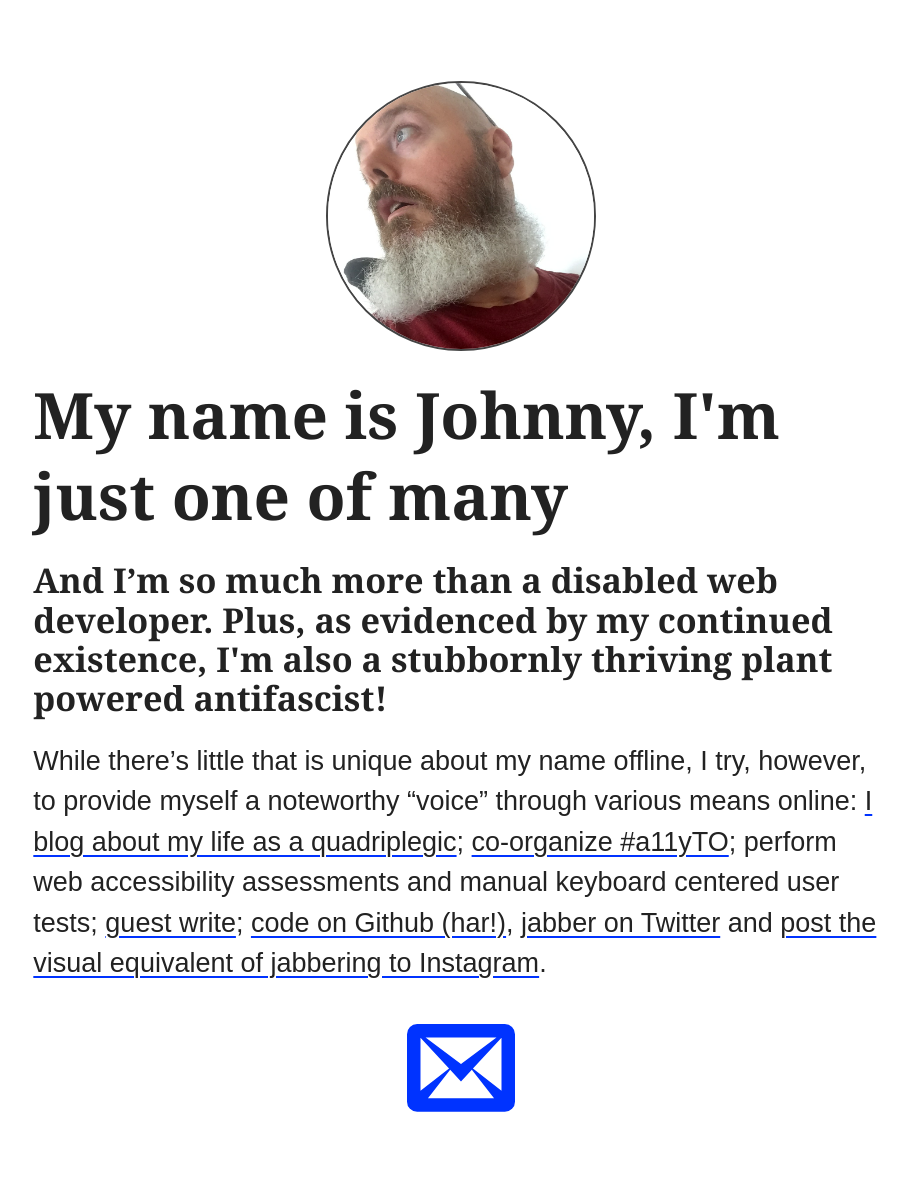
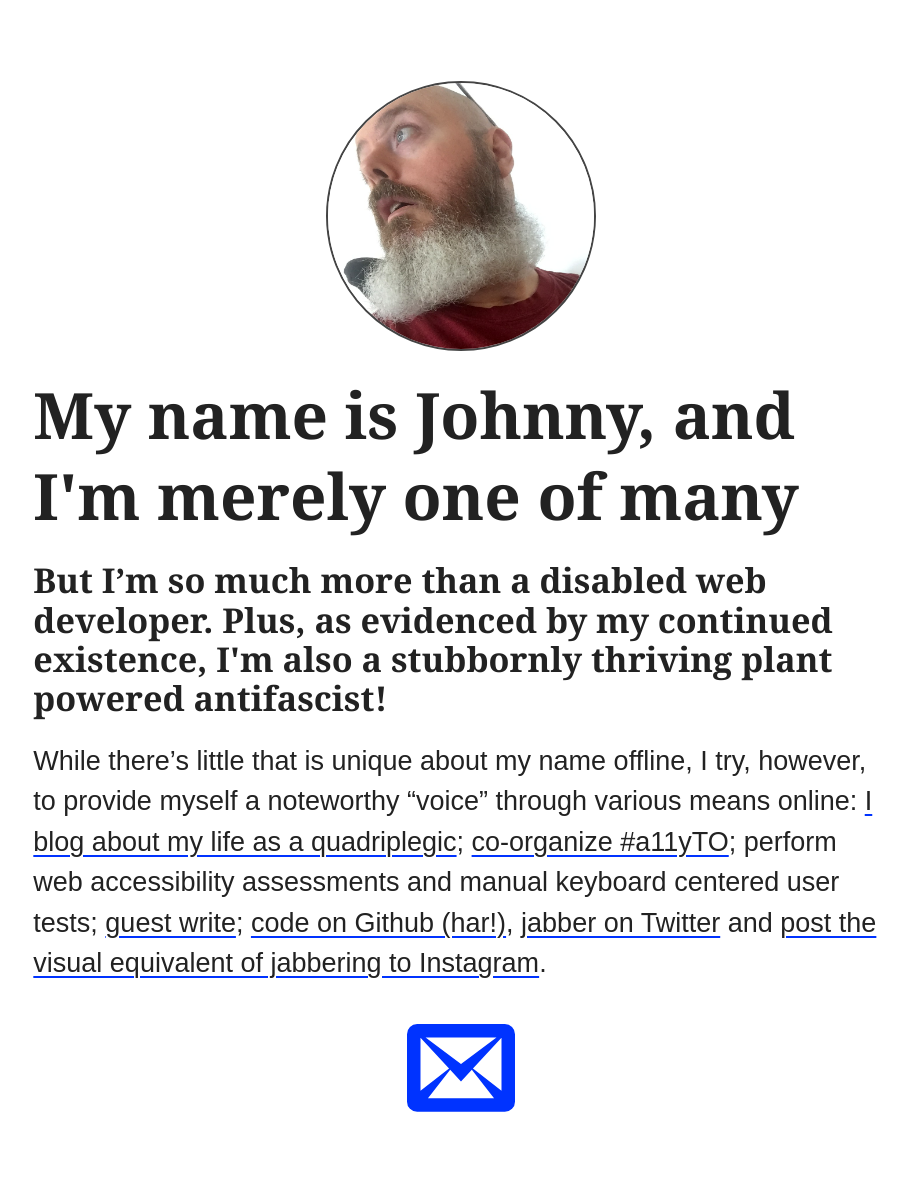
Before and after one commit to abledaccess/johnnydaux.org, a Jekyll site: the page built from index.md, in a window 1280 px wide. Shown: the whole page, without its empty margins (179-1087 px from the left). Built offline with Jekyll 4.4.1, drawn with Linux system fonts in a browser that asks for light colours.

Commit message:
Update copy

```diff
--- a/_config.yml
+++ b/_config.yml
@@ -13,8 +13,8 @@
 # you will see them accessed via {{ site.title }}, {{ site.email }}, and so on.
 # You can create any custom variable you would like, and they will be accessible
 # in the templates via {{ site.myvariable }}.
-title: "My name is Johnny, I'm just one of many"
-description: "And I’m so much more than a disabled web developer. Plus, as evidenced by my continued existence, I'm also a stubbornly thriving plant powered antifascist!"
+title: "My name is Johnny, and I'm merely one of many"
+description: "But I’m so much more than a disabled web developer. Plus, as evidenced by my continued existence, I'm also a stubbornly thriving plant powered antifascist!"
 email: hi@johnnydaux.org
 baseurl: "" # the subpath of your site, e.g. /blog
 url: "http://johnnydaux.org/" # the base hostname & protocol for your site, e.g. http://example.com
```
